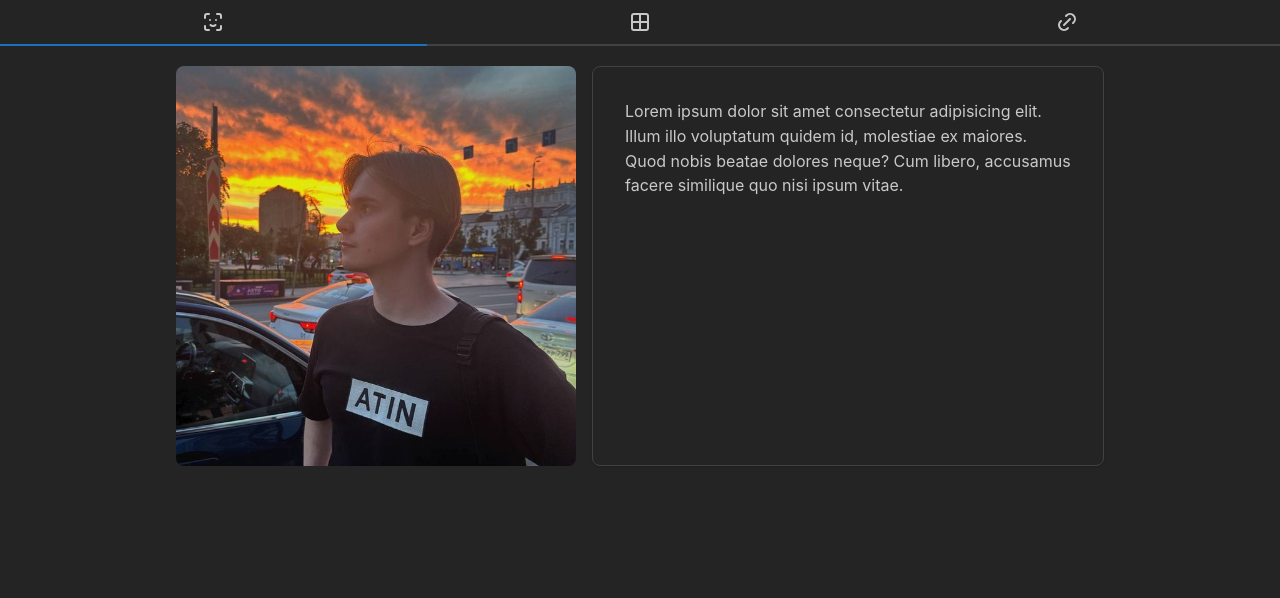
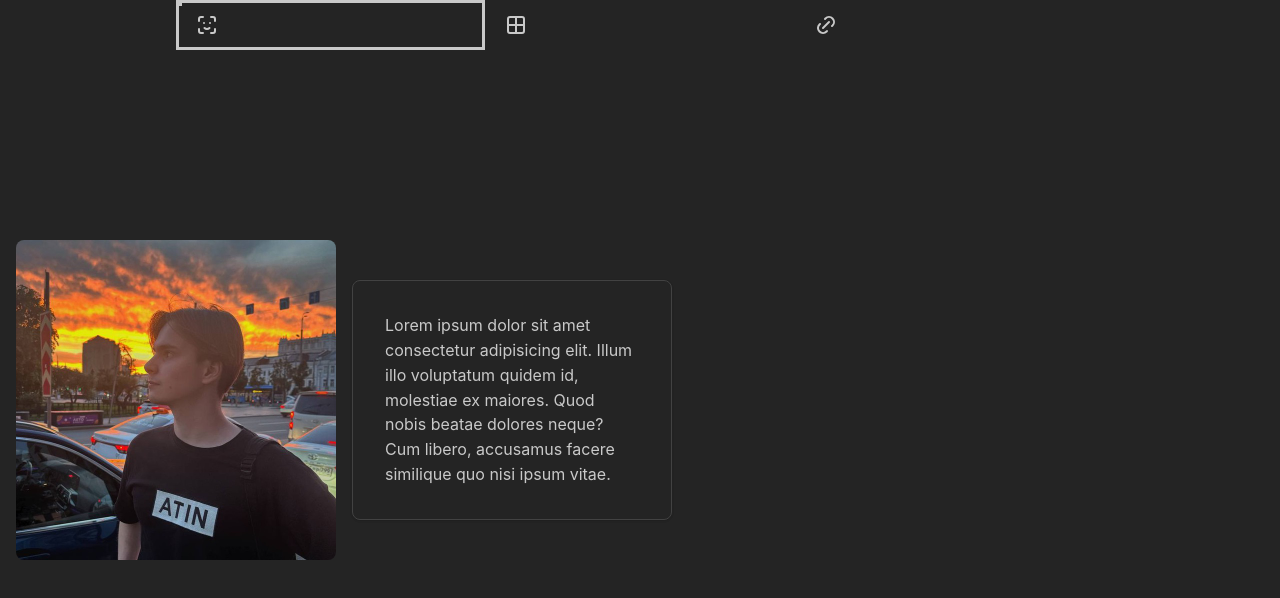
Before and after one commit to usichUs/unm-portfolio, a React (Vite) app: page / in a window 1280 px wide. Shown: the top 598 px of the page. Built offline with nearby package versions, Linux system fonts and the light colour scheme; data requests are answered from the project's data file.

Commit message:
refactoring things

```diff
--- /dev/null
+++ b/data/db.json
@@ -0,0 +1,16 @@
+{
+    "data": [
+    {
+      "index": 0,
+      "src_link": "/src/assets/BullsCows.png",
+      "title": "Bulls-Cows",
+      "src_href": "https://usichus.github.io/bulls-cows/"
+    },
+    {
+      "index": 1,
+      "src_link": "/src/assets/FileSystem.png",
+      "title": "File System",
+      "src_href": "https://usichus.github.io/courseWork/"
+    }
+  ]
+}
--- a/src/App.jsx
+++ b/src/App.jsx
@@ -1,33 +1,45 @@
 import "@mantine/core/styles.css";
-import { Flex, Group, MantineProvider } from "@mantine/core";
-import GallerySection from "./sections/GallerySection";
+import { Alert, Flex, MantineProvider } from "@mantine/core";
 import NavBar from "./components/Tabs/NavBar";
 import Profile from "./components/AboutMe/Profile";
+import useFetch from "./hooks/useFetch";
+import { IconAlertCircle, IconLoader } from "@tabler/icons-react";
+import Gallery from "./components/Gallery/Gallery";
 
 function App() {
-  let list = [
-    {
-      index: 0,
-      src_link: "/src/assets/BullsCows.png",
-      title: "Bulls-Cows",
-      src_href: "https://usichus.github.io/bulls-cows/",
-    },
-    {
-      index: 1,
-      src_link: "/src/assets/FileSystem.png",
-      title: "File System",
-      src_href: "https://usichus.github.io/courseWork/",
-    },
-  ];
+  const { data, error, pending } = useFetch({
+    url: "http://localhost:8000/data",
+  });
+  // npx json-server --watch data/db.json --port 8000
   return (
     <MantineProvider defaultColorScheme="dark">
-      <Flex w="100vw" h="100vh" direction="column">
-        <NavBar
-          section_1={<Profile />}
-          section_2={<GallerySection data={list} />}
-          section_3={null}
-        />
-      </Flex>
+      <NavBar
+        section_1={<Profile />}
+        section_2={
+          pending ? (
+            <Alert
+              variant="light"
+              color="green"
+              title="Alert title"
+              icon={<IconLoader />}
+            >
+              Loading...
+            </Alert> // Показать индикатор загрузки, пока данные загружаются
+          ) : error ? (
+            <Alert
+              variant="light"
+              color="violet"
+              title="Alert title"
+              icon={<IconAlertCircle />}
+            >
+              Error: {error}
+            </Alert>
+          ) : (
+            data && <Gallery data={data} />
+          )
+        }
+        section_3={null}
+      />
     </MantineProvider>
   );
 }
--- a/src/components/AboutMe/Profile.jsx
+++ b/src/components/AboutMe/Profile.jsx
@@ -1,21 +1,21 @@
-import { Container, Flex, Group, Image, Paper, Text } from "@mantine/core";
+import { Container, Flex, Group, Image, Paper, Text, Box } from "@mantine/core";
 
 export default function Profile() {
   return (
     <>
-      <Container>
-        <Flex direction="row" gap="md">
-          <Image src="/src/assets/me.jpg" maw="400px" mah="400px" radius="md" />
-          <Paper withBorder shadow="xs" p="xl" radius="md" miw="100px">
-            <Text>
-              Lorem ipsum dolor sit amet consectetur adipisicing elit. Illum
-              illo voluptatum quidem id, molestiae ex maiores. Quod nobis beatae
-              dolores neque? Cum libero, accusamus facere similique quo nisi
-              ipsum vitae.
-            </Text>
-          </Paper>
-        </Flex>
-      </Container>
+      <Group wrap="wrap" justify="space-around">
+        <Box>
+          <Image src="/src/assets/me.jpg" maw="100%" mah="20rem" radius="md" />
+        </Box>
+        <Paper withBorder shadow="xs" p="xl" radius="md" maw="20rem" mah="100%">
+          <Text>
+            Lorem ipsum dolor sit amet consectetur adipisicing elit. Illum illo
+            voluptatum quidem id, molestiae ex maiores. Quod nobis beatae
+            dolores neque? Cum libero, accusamus facere similique quo nisi ipsum
+            vitae.
+          </Text>
+        </Paper>
+      </Group>
     </>
   );
 }
--- a/src/components/Gallery/Gallery.jsx
+++ b/src/components/Gallery/Gallery.jsx
@@ -1,9 +1,9 @@
 import GalleryPart from "./GalleryPart";
-import { Group } from "@mantine/core";
+import { Flex } from "@mantine/core";
 
 export default function Gallery({ data }) {
   return (
-    <Group justify="center" align="center">
+    <Flex justify="center" align="center" direction="row" wrap="wrap">
       {data.map((el) => (
         <GalleryPart
           src_link={el.src_link}
@@ -12,6 +12,6 @@ export default function Gallery({ data }) {
           src_href={el.src_href}
         />
       ))}
-    </Group>
+    </Flex>
   );
 }
--- a/src/components/Tabs/NavBar.jsx
+++ b/src/components/Tabs/NavBar.jsx
@@ -1,21 +1,51 @@
-import { Box, Tabs } from "@mantine/core";
+import {
+  Affix,
+  Box,
+  Center,
+  Container,
+  Group,
+  Stack,
+  Tabs,
+} from "@mantine/core";
 import { IconBorderAll, IconFaceId, IconLink } from "@tabler/icons-react";
 
 export default function NavBar({ section_1, section_2, section_3 }) {
+  const tabs = [
+    { index: "1", value: "1", icon: <IconFaceId /> },
+    { index: "2", value: "2", icon: <IconBorderAll /> },
+    { index: "3", value: "3", icon: <IconLink /> },
+  ];
+  const panels = [
+    { index: "1", value: "1", section: section_1 },
+    { index: "2", value: "2", section: section_2 },
+    { index: "3", value: "3", section: section_3 },
+  ];
   return (
-    <Box m="auto" w="100%" pos="fixed">
-      <Tabs defaultValue="1">
-        <Tabs.List justify="space-around" grow>
-          <Tabs.Tab leftSection={<IconFaceId />} value="1"></Tabs.Tab>
-          <Tabs.Tab leftSection={<IconBorderAll />} value="2"></Tabs.Tab>
-          <Tabs.Tab leftSection={<IconLink />} value="3"></Tabs.Tab>
-        </Tabs.List>
-        <Box mt="lg">
-          <Tabs.Panel value="1">{section_1}</Tabs.Panel>
-          <Tabs.Panel value="2">{section_2}</Tabs.Panel>
-          <Tabs.Panel value="3">{section_3}</Tabs.Panel>
-        </Box>
-      </Tabs>
-    </Box>
+    <Tabs defaultValue="1">
+      {/* Tabs */}
+      <Affix position={{ top: 0, left: 0 }} w="100%">
+        <Container>
+          <Tabs.List grow>
+            <Group justify="space-around" w="100%" gap="0">
+              {tabs.map((el) => (
+                <Tabs.Tab
+                  key={el.index}
+                  leftSection={el.icon}
+                  value={el.value}
+                ></Tabs.Tab>
+              ))}
+            </Group>
+          </Tabs.List>
+        </Container>
+      </Affix>
+      {/* Tabs Content */}
+      {panels.map((el) => (
+        <Tabs.Panel key={el.index} value={el.value}>
+          <Center>
+            <Container>{el.section}</Container>
+          </Center>
+        </Tabs.Panel>
+      ))}
+    </Tabs>
   );
 }
--- /dev/null
+++ b/src/hooks/useFetch.js
@@ -0,0 +1,29 @@
+import { useEffect, useState } from "react";
+
+export default function useFetch({ url }) {
+  const [data, setData] = useState(null);
+  const [pending, setPending] = useState(true);
+  const [error, setError] = useState(null);
+
+  useEffect(() => {
+    setTimeout(() => {
+      fetch(url)
+        .then((res) => {
+          if (!res.ok) {
+            throw Error("couldnt fetch data");
+          }
+          return res.json();
+        })
+        .then((data) => {
+          setData(data);
+          setPending(false);
+          setError(null);
+        })
+        .catch((err) => {
+          setPending(false);
+          setError(err.message);
+        });
+    }, 5000);
+  }, [url]);
+  return { data, error, pending };
+}
--- a/src/sections/GallerySection.jsx
+++ /dev/null
@@ -1,12 +0,0 @@
-import { Center, Container } from "@mantine/core";
-import Gallery from "../components/Gallery/Gallery";
-
-export default function GallerySection({ data }) {
-  return (
-    <Center miw="100%">
-      <Container>
-        <Gallery data={data} />
-      </Container>
-    </Center>
-  );
-}
```
Also changed, not shown: src/components/Gallery/GalleryPart.jsx (+6 -4 lines).
